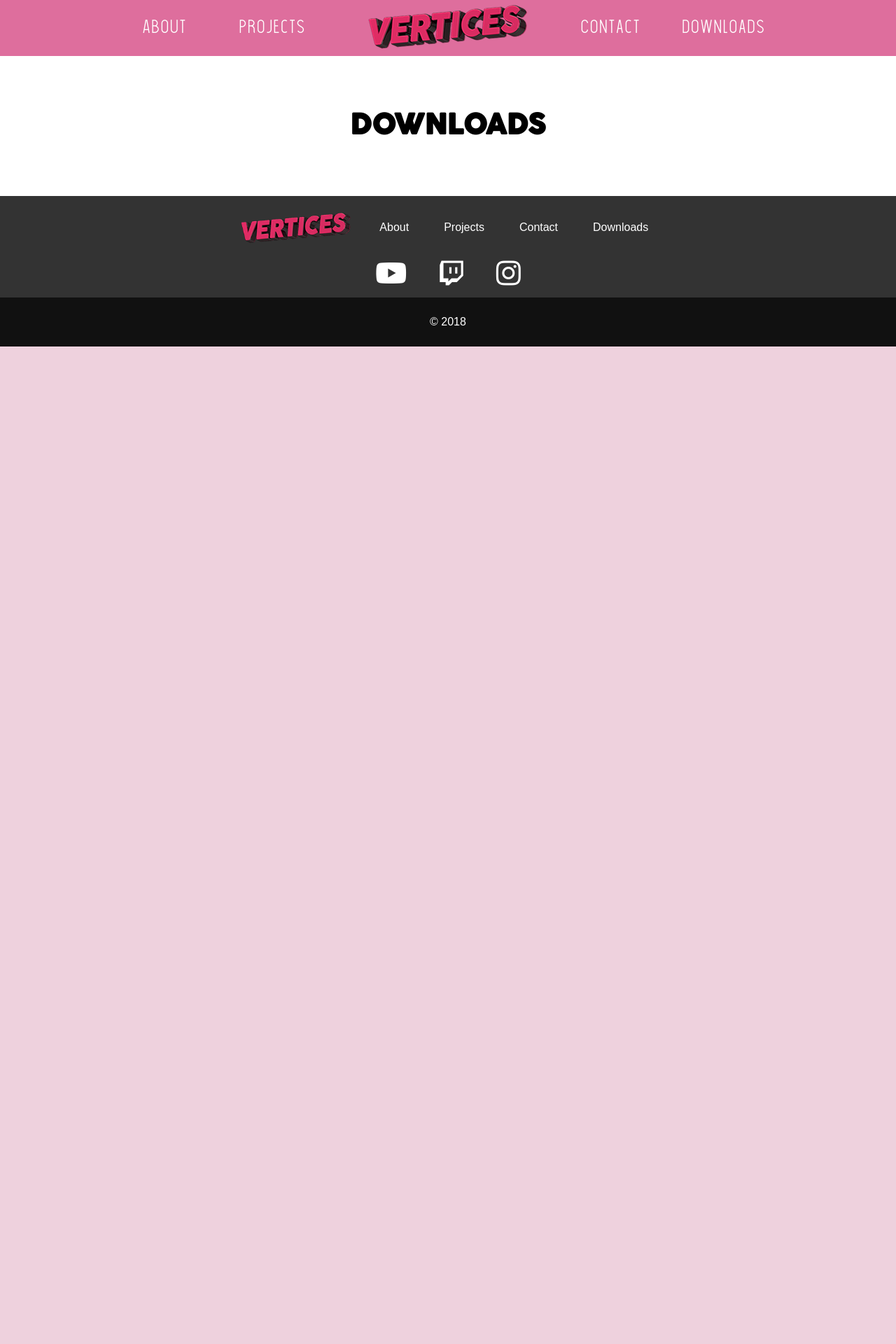
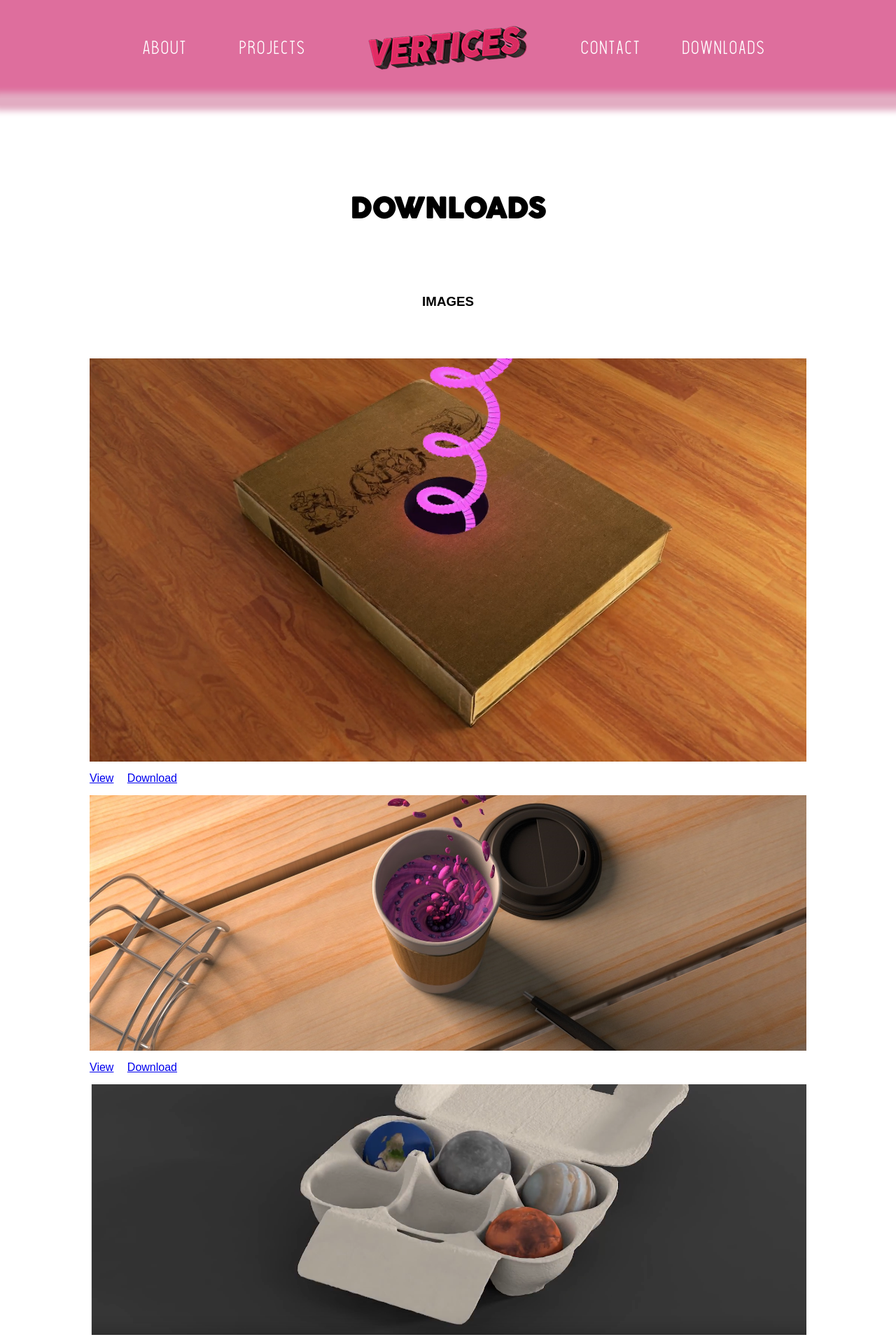
Before and after one commit to SnowdenWintermute/vertices-product-page, a PHP site: page /downloads.php in a window 1280 px wide. Shown: the top 1920 px of the page at 70% size. Before the commit the page ends 495 px from the top, so only its background shows below. Run offline with PHP 8.4, Linux system fonts and the light colour scheme; style sheets or scripts are compiled from the project's sources; some libraries are stand-ins or nearby versions.

Commit message:
some edits, download page content

```diff
--- a/contact.php
+++ b/contact.php
@@ -1,5 +1,5 @@
 <?php include('inc/header.php') ?>
-<div id="nav-spacer"></div>
+<div id="nav-bottom-border"></div>
     <header class="page-header">
         <h1>
             CONTACT
@@ -8,7 +8,7 @@
     <main class="page-body">
         <section class="main-section">
         <form action="submit-contact.php" method="POST">
-            <h3>Send us a message</h3>
+            <h3>SEND US A MESSAGE</h3>
             <label for="name">Name:</label>
             <input name="name" type="text" required placeholder="Name"/>
             <label for="email">Email Address:</label>
--- a/css/style.css
+++ b/css/style.css
@@ -30,27 +30,32 @@ svg {
   width: 100%;
 }
 
-h1, h3 {
+h1 {
   font-family: "Cocogoose";
 }
 
-#nav-spacer {
-  height: 80px;
-  background: #de6e9d;
-  width: 100%;
+#nav-bottom-border, .nav-bottom-border {
+  height: 10px;
+  position: relative;
+  background: #e2acc2;
+  z-index: 10 !important;
+  -webkit-box-shadow: 0px 0px 10px 8px #e2acc2;
+          box-shadow: 0px 0px 10px 8px #e2acc2;
+}
+
+.nav-bottom-border-hidden {
+  -webkit-box-shadow: none;
+          box-shadow: none;
 }
 
 nav {
-  z-index: 6;
-  position: absolute;
   margin-left: auto;
   margin-right: auto;
   left: 0;
   right: 0;
   background: #de6e9d;
   width: 100%;
-  max-width: 1024px;
-  height: 80px;
+  height: 140px;
   display: -webkit-box;
   display: -ms-flexbox;
   display: flex;
@@ -60,9 +65,38 @@ nav {
   -webkit-box-pack: center;
       -ms-flex-pack: center;
           justify-content: center;
-  overflow: hidden;
   -webkit-transition: height .4s ease-out;
   transition: height .4s ease-out;
+}
+
+nav #nav-links-holder {
+  width: 100%;
+  max-width: 1024px;
+  display: -webkit-box;
+  display: -ms-flexbox;
+  display: flex;
+  -webkit-box-align: center;
+      -ms-flex-align: center;
+          align-items: center;
+  -webkit-box-pack: space-evenly;
+      -ms-flex-pack: space-evenly;
+          justify-content: space-evenly;
+  overflow: hidden;
+}
+
+@media (max-width: 840px) {
+  nav #nav-links-holder {
+    -webkit-box-orient: vertical;
+    -webkit-box-direction: normal;
+        -ms-flex-direction: column;
+            flex-direction: column;
+    -webkit-box-align: center;
+        -ms-flex-align: center;
+            align-items: center;
+    -webkit-box-pack: start;
+        -ms-flex-pack: start;
+            justify-content: flex-start;
+  }
 }
 
 nav #hamburger {
@@ -195,8 +229,6 @@ main {
 
 main header {
   height: 180px;
-  -webkit-box-shadow: 0px 30px 50px -50px rgba(0, 0, 0, 0.7);
-          box-shadow: 0px 30px 50px -50px rgba(0, 0, 0, 0.7);
   display: -webkit-box;
   display: -ms-flexbox;
   display: flex;
@@ -399,16 +436,18 @@ footer #footer-info p {
   pointer-events: none;
 }
 
+@media (max-width: 450px) {
+  .page-header h1 {
+    font-size: 30px;
+  }
+}
+
 .page-body {
   min-height: calc(100% - 300px - 215px);
   width: 100%;
-  -webkit-box-shadow: inset 0px 30px 50px -50px rgba(0, 0, 0, 0.7);
-          box-shadow: inset 0px 30px 50px -50px rgba(0, 0, 0, 0.7);
 }
 
 .page-body section {
-  -webkit-box-shadow: inset 0px 30px 50px -50px rgba(0, 0, 0, 0.7);
-          box-shadow: inset 0px 30px 50px -50px rgba(0, 0, 0, 0.7);
   width: 100%;
   background: white;
   padding-bottom: 100px;
@@ -590,23 +641,68 @@ form button:hover, form button:focus {
   }
 }
 
-.about-page .our-team .team-member-header img {
+.about-page #our-team .team-member-header img {
   height: 130px;
 }
 
-.about-page .our-team .team-member-header h4 {
-  font-size: 30px;
-  margin-left: 30px;
+.about-page #our-team .team-member-header h4 {
+  font-size: 20px;
   margin-top: 10px;
 }
 
 @media (max-width: 400px) {
-  .about-page .our-team .team-member-header h4 {
+  .about-page #our-team .team-member-header h4 {
     margin: 10px;
   }
 }
 
-.about-page .our-team p {
-  margin: 30px 30px;
+.about-page #our-team p {
+  margin: 30px 0px 30px 0px;
+  text-align: center;
+}
+
+section#img-downloads {
+  display: -webkit-box;
+  display: -ms-flexbox;
+  display: flex;
+  -webkit-box-orient: vertical;
+  -webkit-box-direction: normal;
+      -ms-flex-direction: column;
+          flex-direction: column;
+  -webkit-box-align: center;
+      -ms-flex-align: center;
+          align-items: center;
+}
+
+section#img-downloads .download-img-holder {
+  display: -webkit-box;
+  display: -ms-flexbox;
+  display: flex;
+  -webkit-box-orient: vertical;
+  -webkit-box-direction: normal;
+      -ms-flex-direction: column;
+          flex-direction: column;
+  -webkit-box-align: start;
+      -ms-flex-align: start;
+          align-items: flex-start;
+  width: 1024px;
+  max-width: 96%;
+}
+
+section#img-downloads .download-img-holder img {
+  width: 1024px;
+  max-width: 100%;
+  -o-object-fit: contain;
+     object-fit: contain;
+}
+
+section#img-downloads .download-img-holder .download-img-links-holder {
+  margin: 15px 0;
+  -ms-flex-item-align: start;
+      align-self: flex-start;
+}
+
+section#img-downloads .download-img-holder .download-img-links-holder a {
+  margin-right: 15px;
 }
 /*# sourceMappingURL=style.css.map */
--- a/css/style.scss
+++ b/css/style.scss
@@ -72,31 +72,45 @@ svg{
     width: 100%;
 }
 
-h1, h3{
+h1{
     font-family: "Cocogoose";
 }
 // NAVBAR
-#nav-spacer{
-    height:80px;
-    background: color(navBg);
-    width:100%;
+#nav-bottom-border, .nav-bottom-border{
+    height: 10px;
+    position: relative;
+    background: color(navLinkDropdown);
+    z-index: 10 !important;
+    box-shadow: 0px 0px 10px 8px color(navLinkDropdown);
+}
+.nav-bottom-border-hidden{
+    box-shadow: none;
 }
 nav {
-    z-index: 6;
-    position: absolute;
     margin-left: auto;
     margin-right: auto;
     left: 0;
     right: 0;
     background: color(navBg);
     width:100%;
-    max-width: 1024px;
-    height: 80px;
+    height: 140px;
     display: flex;
     align-items:  center;
     justify-content: center;
-    overflow: hidden;
     transition: height .4s ease-out;
+    #nav-links-holder{
+        width: 100%;
+        max-width: 1024px;
+        display: flex;
+        align-items:  center;
+        justify-content: space-evenly;
+        overflow: hidden;
+        @include mobile{
+            flex-direction: column;
+            align-items: center;
+            justify-content: flex-start;
+        }
+    }
     #hamburger{
         display: none;
     }
@@ -123,14 +137,14 @@ nav {
         flex-direction: column;
         align-items: center;
         justify-content: flex-start;
-        padding-top: 80px;
+        padding-top: 140px;
         #hamburger{
             display: inline-block;
             color:color(navHamburger);
             position: absolute;
             top:0;
             right:0;
-            padding: 7.5px 25px;
+            margin: 40px 40px;
             font-size: 50px;
             font-weight: bold;
             cursor: pointer;
@@ -139,7 +153,7 @@ nav {
             position: absolute;
             margin-left: auto;
             margin-right: auto;
-            margin-top: 5px;
+            margin-top: 32.5px;
             top:0;
             left:0;
             height: 70px;
@@ -185,7 +199,6 @@ main{
     background: white;
     header{
         height: 180px;
-        box-shadow: 0px 30px 50px -50px rgba(0,0,0,.7);
         display: flex;
         align-items: center;
         justify-content: center;
@@ -324,16 +340,18 @@ footer{
         margin-left: auto;
         margin-right: auto;
         pointer-events: none;
+        @include less450{
+            font-size: 30px;
+        }
     }
 }
 
-//contact
+//CONTACT
 .page-body{
     min-height: calc(100% - 300px - 215px);
     width: 100%;
-    box-shadow: inset 0px 30px 50px -50px rgba(0,0,0,.7);
+
     section{
-        box-shadow: inset 0px 30px 50px -50px rgba(0,0,0,.7);
         width:100%;
         background:white;
         padding-bottom: 100px;
@@ -460,7 +482,34 @@ form{
             }
         }
         p{
-            margin: 30px 30px;
+            margin: 30px 0px 30px 0px;;
+            text-align: center;
         }
     }
 }
+
+//DOWNLOADS
+section#img-downloads{
+    display: flex;
+    flex-direction: column;
+    align-items: center;
+    .download-img-holder{
+        display: flex;
+        flex-direction: column;
+        align-items: flex-start;
+        width: 1024px;
+        max-width: 96%;
+        img{
+            width: 1024px;
+            max-width: 100%;;
+            object-fit: contain;
+        }
+        .download-img-links-holder{
+            margin: 15px 0;
+            align-self: flex-start;
+            a{
+                margin-right: 15px;
+            }
+        }
+    }
+}
--- a/downloads.php
+++ b/downloads.php
@@ -1,10 +1,50 @@
 <?php include('inc/header.php') ?>
-<div id="nav-spacer"></div>
+<div id="nav-bottom-border"></div>
 
-<header class="page-header">
+    <main class="page-body">
+    <header class="page-header">
         <h1>
             DOWNLOADS
         </h1>
     </header>
+    <h3>IMAGES</h3>
+    <section id="img-downloads">
+        <div class="download-img-holder">
+            <img src="./downloads/img/surreal-book.png" alt="">
+            <div class="download-img-links-holder">
+                <a href="./downloads/img/surreal-book.png" target="_blank">View</a>
+                <a href="./downloads/img/surreal-book.png" download>Download</a>
+            </div>
+        </div>
+        <div class="download-img-holder">
+            <img src="./downloads/img/surreal-cup.jpg" alt="">
+            <div class="download-img-links-holder">
+                <a href="./downloads/img/surreal-cup.jpg" target="_blank">View</a>
+                <a href="./downloads/img/surreal-cup.jpg" download>Download</a>
+            </div>
+        </div>
+        <div class="download-img-holder">
+            <img src="./downloads/img/planets.png" alt="">
+            <div class="download-img-links-holder">
+                <a href="./downloads/img/planets.png" target="_blank">View</a>
+                <a href="./downloads/img/planets.png" download>Download</a>
+            </div>
+        </div>
+        <div class="download-img-holder">
+            <img src="./downloads/img/mushroom.jpg" alt="">
+            <div class="download-img-links-holder">
+                <a href="./downloads/img/mushroom.jpg" target="_blank">View</a>
+                <a href="./downloads/img/mushroom.jpg" download>Download</a>
+            </div>
+        </div>
+        <div class="download-img-holder">
+            <img src="./downloads/img/chest.jpg" alt="">
+            <div class="download-img-links-holder">
+                <a href="./downloads/img/chest.jpg" target="_blank">View</a>
+                <a href="./downloads/img/chest.jpg" download>Download</a>
+            </div>
+        </div>
+    </section>
+    </main>
 <script src="./js/index.js"></script>
 <?php include('inc/footer.php') ?>
--- a/inc/nav.php
+++ b/inc/nav.php
@@ -1,4 +1,5 @@
 <nav id="topNav">
+    <div id="nav-links-holder">
     <ul class="navLinks" id="navLinksLeft">
         <li><a href="about.php">About</a>
         </li>
@@ -17,4 +18,5 @@
         </li>
     </ul>
     <div id="hamburger" class="hidden"><i class="fa fa-bars"></i></div>
+    </div>
 </nav>
--- a/index.php
+++ b/index.php
@@ -1,5 +1,5 @@
 <?php include('inc/header.php') ?>
-<div id="nav-spacer"></div>
+<div id="nav-bottom-border"></div>
 <div class="slide-container" id="slide-container">
         <div class="slider-btn slider-btn-next btn-hidden" id="slider-btn-prev">
             <svg class="svg" version="1.1" xmlns="http://www.w3.org/1999/svg" viewBox="0 0 129 129" xmlns:xlink="http://www.w3.org/1999/xlink" enable-background="new 0 0 129 129">
--- a/js/index.js
+++ b/js/index.js
@@ -1,7 +1,9 @@
 let hamburger = document.getElementById("hamburger");
 let topNav = document.getElementById('topNav');
+let navLinksHolder = document.getElementById('navLinksHolder');
 let navLinksLeft = document.getElementById('navLinksLeft');
 let navLinksRight = document.getElementById('navLinksRight');
+let navBottomBorder = document.getElementById('nav-bottom-border');
 
 hamburger.addEventListener('click', function(){
     if(topNav.className !== 'show'){
--- a/projects.php
+++ b/projects.php
@@ -1,5 +1,5 @@
 <?php include('inc/header.php') ?>
-<div id="nav-spacer"></div>
+<div id="nav-bottom-border"></div>
 <header class="page-header">
         <h1>
             PROJECTS
```
Also changed, not shown: other parts of css/style.css (+32 -15 lines), other parts of css/style.scss (+16 -9 lines), about.php (+8 -8 lines), downloads/img/chest.jpg (added), downloads/img/mushroom.jpg (added), downloads/img/planets.png (added), downloads/img/surreal-book.png (added), downloads/img/surreal-cup.jpg (added), img/team-profiles/katoshiku-profile.png (added), img/team-profiles/vert-profile.png (added), 1 other file.
